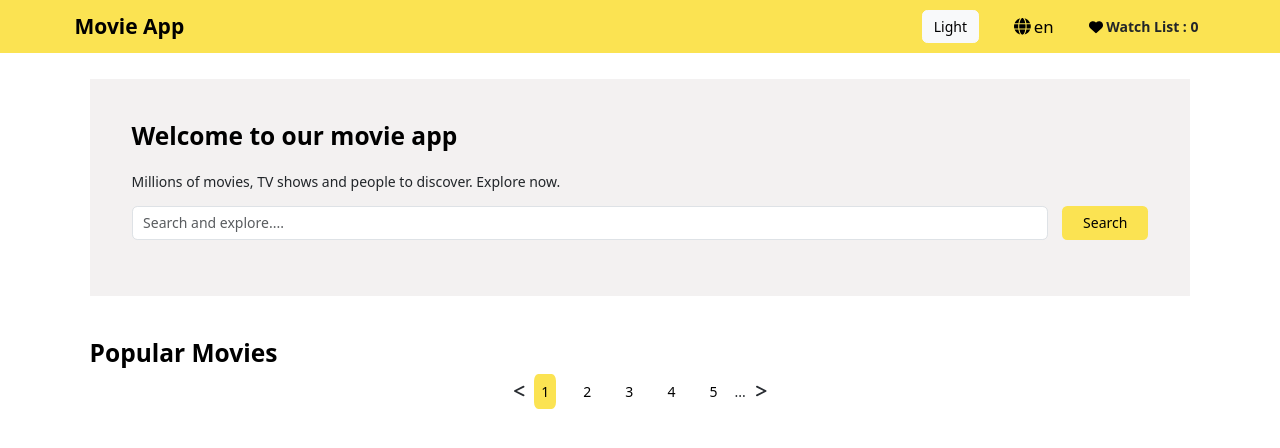
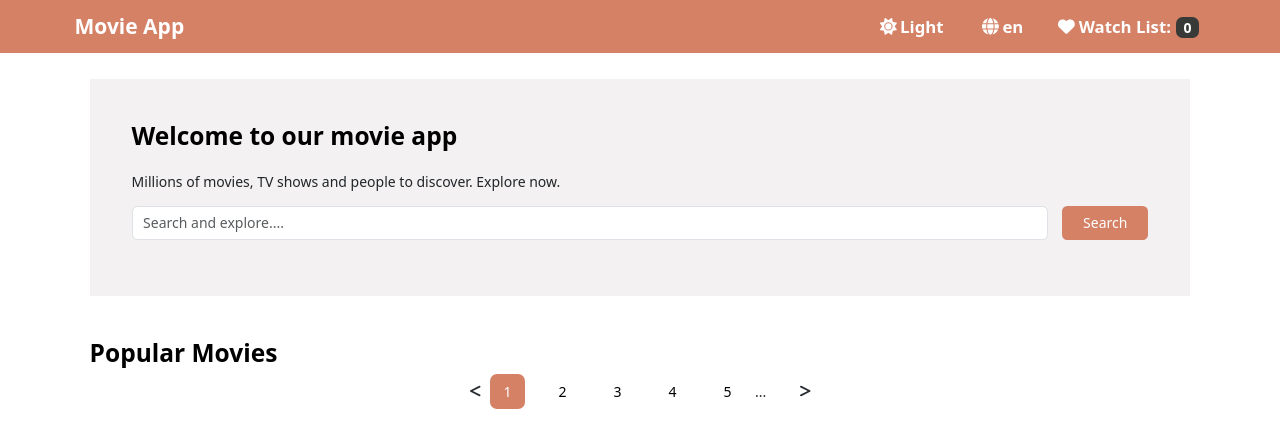
Before and after one commit to SaraKamalSaraya/Movie-App, a React (Create React App) app: page / in a window 1280 px wide. Shown: the top 448 px of the page. Built offline with nearby package versions, Linux system fonts and the light colour scheme; no server answers.

Commit message:
design improvments

```diff
--- a/src/components/Header/Header.js
+++ b/src/components/Header/Header.js
@@ -1,10 +1,11 @@
 import React, { useContext } from 'react'
-import { faGlobe, faHeart } from '@fortawesome/free-solid-svg-icons'
+import { faGlobe, faHeart, faMoon, faSun } from '@fortawesome/free-solid-svg-icons'
 import { NavLink } from 'react-router-dom';
 import { FontAwesomeIcon } from '@fortawesome/react-fontawesome'
 import { BackgroundTheme, LanguageContext } from '../../context/theme';
 import DropdownBTN from '../../shared/DropDown';
 import { useSelector } from 'react-redux';
+
 
 export default function Header() {
     const { backgroundTheme, setBackgroundTheme } = useContext(BackgroundTheme); // To set background theme
@@ -15,20 +16,25 @@ export default function Header() {
             setBackgroundTheme(true)
         }
     }
-    const watchListNum = useSelector(state=>state.WatchListData.data.length)
+    const watchListNum = useSelector(state => state.WatchListData.data.length)
 
     return (
-        <nav className="navbar" style={{ padding: '0.5% 5%', background: '#fbe352',direction:"ltr" }}>
+        <nav className="navbar" style={{ padding: '0.5% 5%', background: '#D48166', color:'white', direction: "ltr" }}>
             <div className="container-fluid d-flex justify-content-between">
-                <NavLink to="/" className="navbar-brand fw-bold fs-4">Movie App</NavLink>
+                <NavLink to="/" className="navbar-brand fw-bold fs-4" style={{color:'white'}}>Movie App</NavLink>
                 <div className='d-flex justify-content-end align-items-center'>
-                <NavLink className="nav-link active mx-2 fw-semibold">
-                        <button onClick={handleChangeMode} className={`btn ${backgroundTheme ? 'btn-light' : 'btn-dark'} `}>{backgroundTheme ? 'Light' : 'Dark'}</button>
+                    <NavLink className="nav-link active mx-2 fw-semibold" onClick={handleChangeMode}>
+                        <FontAwesomeIcon icon={backgroundTheme ? faSun : faMoon} style={{  fontSize: '1.2rem' }}/>
+                        <span className='mx-1' style={{  fontSize: '1.2rem' }}>{backgroundTheme ? 'Light' : 'Dark'}</span>
                     </NavLink>
-                    <DropdownBTN/>
-                    <NavLink to="/watch-list" className="nav-link active mx-2 fw-semibold">
-                    <FontAwesomeIcon icon={faHeart} style={{ color: "#000000", }} className='mx-1' />
-                    <span>Watch List : {watchListNum}</span> </NavLink>
+                    <DropdownBTN />
+                    <NavLink to="/watch-list" className="nav-link active mx-2 fw-semibold d-flex align-items-center">
+                        <FontAwesomeIcon icon={faHeart} style={{  fontSize: '1.2rem' }} className='mx-1' />
+                        <span >
+                            <span style={{ marginRight: '0.08rem', fontSize: '1.2rem' }}>Watch List: </span>
+                            <span className='' style={{ padding: '0.09rem 0.5rem', backgroundColor: '#373A36', borderRadius: '30%', textAlign:'center', color:'white'}}>{watchListNum}</span>
+                        </span>
+                    </NavLink>
                 </div>
 
             </div>
--- a/src/components/Movie_Lsit/All_Movies.js
+++ b/src/components/Movie_Lsit/All_Movies.js
@@ -55,7 +55,7 @@ export default function All_Movies() {
     <div>
       <div className='my-5 text-start'>
         <h3 className='text-black fw-bold'>Popular Movies</h3>
-        <div className='d-flex align-items-center justify-content-center mb-3'>
+        <div className='d-flex align-items-center justify-content-center mb-3' >
           <FontAwesomeIcon icon={faLessThan} className='arrow' onClick={handlePreviousPage} />
           <button className='allmoviesButton first' onClick={() => { setPage(page); handlePageNumber() }}>{page}</button>
           <button className='allmoviesButton' onClick={() => { setPage(page+1); handlePageNumber() }}>{page+1}</button>
--- a/src/components/Movie_Lsit/all_movies.css
+++ b/src/components/Movie_Lsit/all_movies.css
@@ -1,4 +1,5 @@
 .allmoviesButton{
+    width: 2.5rem;
     border: none;
     border-radius: 20%;
     background-color: transparent;
@@ -7,10 +8,12 @@
 }
 
 .allmoviesButton:hover{
-    background-color: #fbe352;
+    background-color: #D48166;
+    color: white;
 }
 .first{
-    background-color: #fbe352;
+    background-color: #D48166;
+    color: white;
 }
 .dots{
     padding: 0;
@@ -25,5 +28,5 @@
 }
 
 .arrow:hover{
-    color: #fbe252;
+    color: #D48166;
 }
--- a/src/shared/DropDown.js
+++ b/src/shared/DropDown.js
@@ -15,8 +15,9 @@ function DropdownBTN() {
           backgroundColor: "transparent",
           border: "none", // Remove the default border
           boxShadow: "none", // Remove the default box shadow
+          color:'white'
         }} id="dropdown-basic">
-      <div style={{ color: "#000000" ,fontSize:"1.2em" }}><FontAwesomeIcon icon={faGlobe} className='mx-1' />{language}</div>
+      <div style={{ fontSize:"1.2em", fontWeight:'bold'}}><FontAwesomeIcon icon={faGlobe} className='mx-1' />{language}</div>
       </Dropdown.Toggle >
       <Dropdown.Menu>
         <Dropdown.Item onClick={()=>setLanguage("ar")} >ARABIC</Dropdown.Item>
--- a/src/shared/Search_bar.js
+++ b/src/shared/Search_bar.js
@@ -46,7 +46,8 @@ export default function Search_bar(props) {
     <>
     <div className="d-flex mb-3">
       <input type="text" className="form-control me-3" placeholder={movieTitle ? movieTitle : 'Search and explore....'} value={searchForm.title} onChange={handleFormChange} required/>
-      <button className="btn btn-outline-secondary border-0 text-black px-4" style={{ backgroundColor: '#fbe352' }} type="button" disabled={!isFormValid} onClick={handleSearchButton}>Search</button>
+      <button className="btn btn-outline-secondary border-0 text-black px-4" style={{ backgroundColor: '#D48166', }} type="button" disabled={!isFormValid} onClick={handleSearchButton}>
+        <span style={{color:'white'}}>Search</span></button>
     </div>
     {searchFormError.title && <div className="form-text text-danger text-start">{searchFormError.title}</div>}
     </>
```
